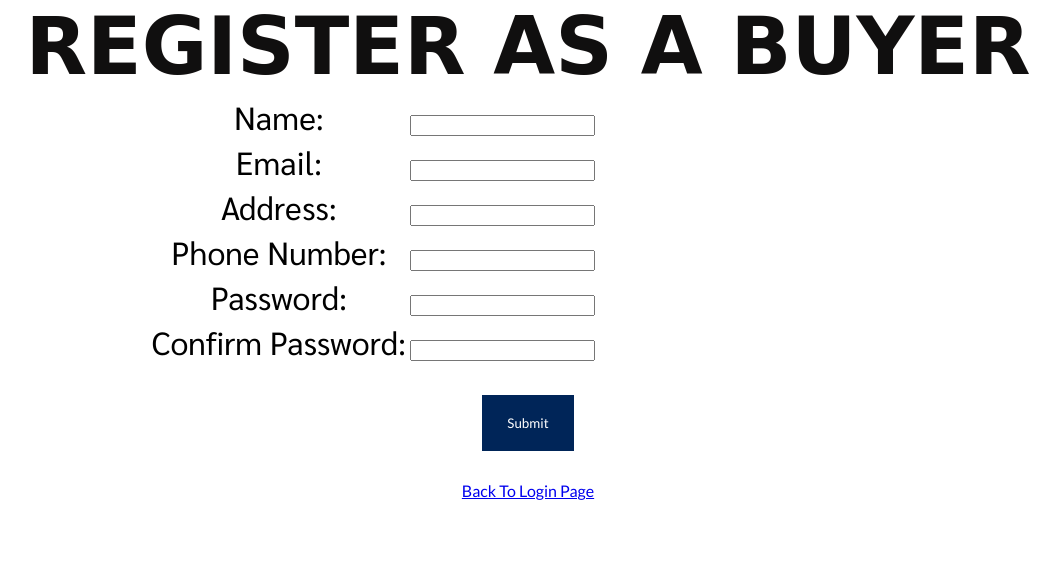
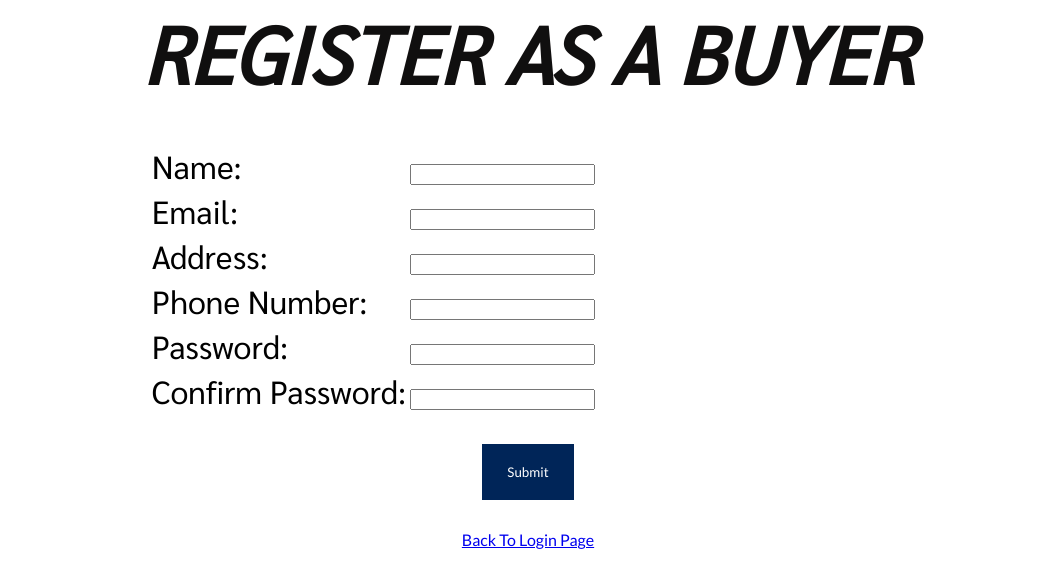
Before and after one commit to raphaelgohwx/heap_project, a PHP site: page /Bregister.html in a window 1280 px wide. Shown: the part 121-709 px from the top of the page, without its empty margins (112-1172 px from the left). Run offline with PHP 8.4, Linux system fonts and the light colour scheme.

Commit message:
Updated Bregister.html
Make some minor changes to Bregister

```diff
--- a/Bregister.html
+++ b/Bregister.html
@@ -4,7 +4,7 @@
     <head>
         <link href="https://fonts.googleapis.com/css2?family=Lato&family=Sarabun&display=swap" rel="stylesheet">
         <link rel="stylesheet" type="text/css" href="css/Bregister.css">
-        <title>Welcome</title>
+        <title>Registration</title>
         <header>
         <div class="container" >
             <div class="container-item" style="order: 5; flex: 1 1 100px;">Contact Us</div>
@@ -17,7 +17,7 @@
         <div id="subtitle">BUY TOGETHER SAVE MORE</div> <br>
         </header>
     </head>
-<div id="title"> REGISTER AS A BUYER</div>
+<div id="title"> REGISTER AS A BUYER</div> <br> <br>
 
 <div class="fill-form">
     <table>
--- a/css/Bregister.css
+++ b/css/Bregister.css
@@ -27,7 +27,8 @@ body{
     text-shadow: 0 0 1px rgb(242, 238, 238);
     font-size: 5em;
     font-weight: 600;
-    font-family: "Apple Chancery", cursive;
+    font-family: "Sarabun", sans-serif;
+    font-style: italic;
     text-align: center;
     margin: 0px -8px 0px -8px;
 
@@ -40,7 +41,7 @@ body{
     font-family: "Sarabun", sans-serif;
     font-size: 2em;
     margin: 0 20% 0 20%;
-    text-align: center;
+    text-align: left;
 }
 
 .submit-button{
```
